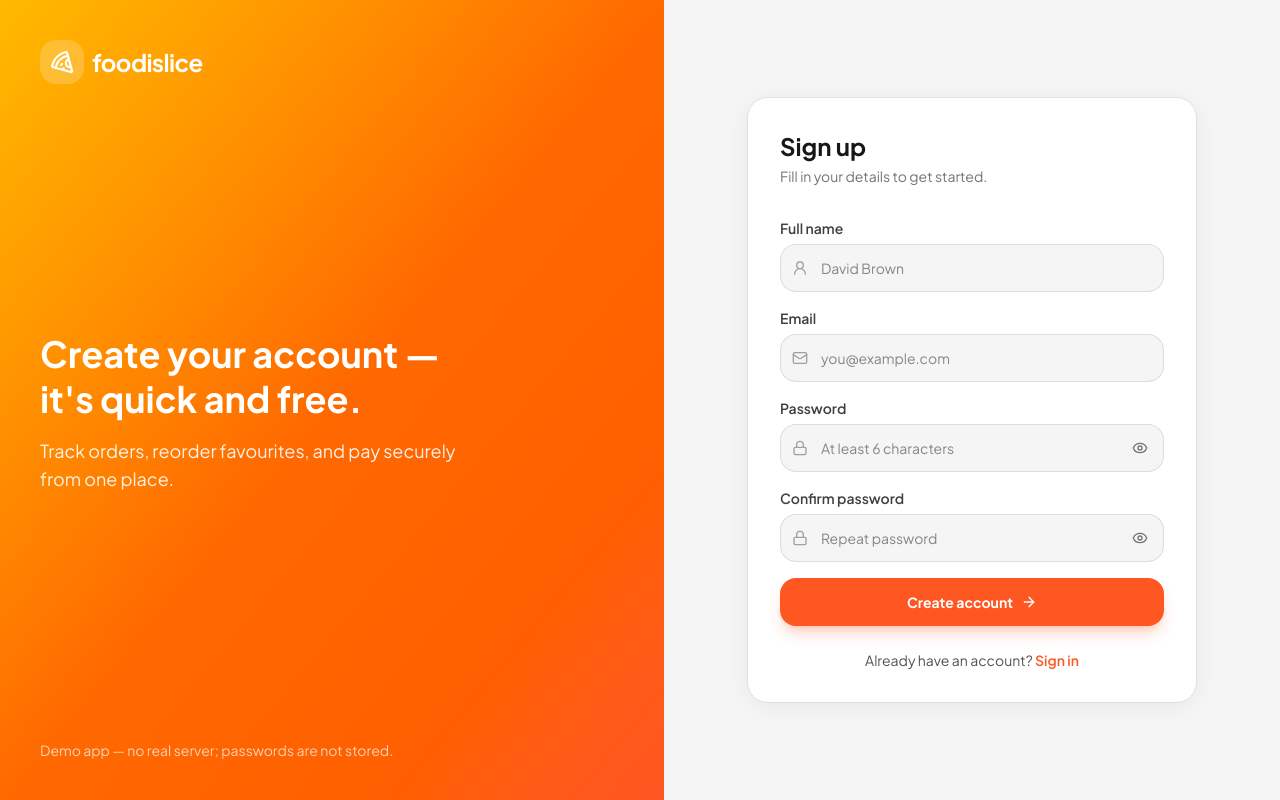
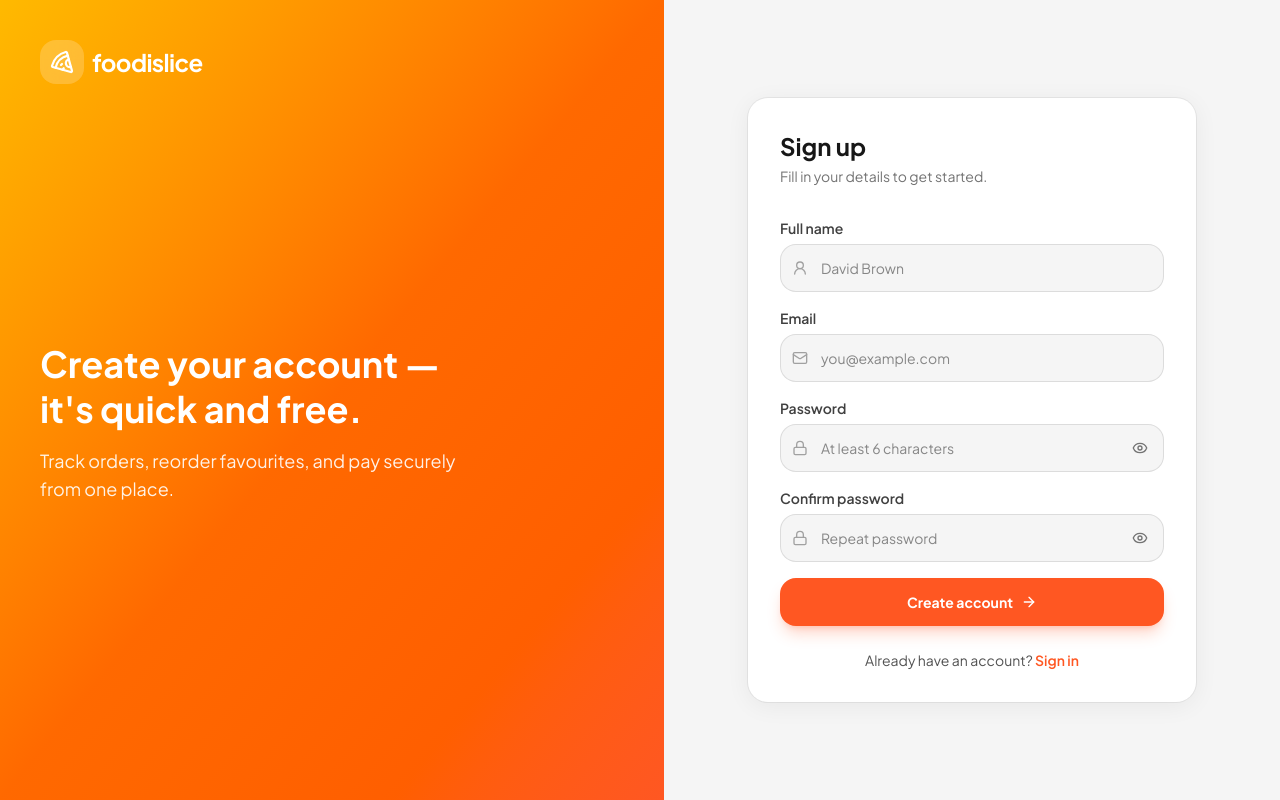
Before and after one commit to Khushbusaifi012/Fullstack-Food-Website, a React (Vite) app: page /signup in a window 1280 px wide. Built offline with nearby package versions, Linux system fonts and the light colour scheme.

Commit message:
Fix login/signup hero layout after removing demo notice

```diff
--- a/src/pages/LoginPage.tsx
+++ b/src/pages/LoginPage.tsx
@@ -26,13 +26,14 @@ export default function LoginPage() {
 
   return (
     <div className="flex min-h-screen font-sans">
-      <div className="relative hidden flex-1 flex-col justify-between bg-gradient-to-br from-brand via-orange-500 to-amber-400 p-10 text-white lg:flex">
-        <div className="flex items-center gap-2">
+      <div className="relative hidden flex-1 flex-col bg-gradient-to-br from-brand via-orange-500 to-amber-400 p-10 text-white lg:flex">
+        <div className="flex shrink-0 items-center gap-2">
           <span className="flex h-11 w-11 items-center justify-center rounded-2xl bg-white/20 backdrop-blur-sm">
             <Pizza className="h-6 w-6" strokeWidth={2.25} />
           </span>
           <span className="text-2xl font-bold tracking-tight">foodislice</span>
         </div>
+        <div className="flex flex-1 flex-col justify-center">
           <div className="max-w-md">
             <h1 className="text-4xl font-bold leading-tight">
               Order fresh food in a slice of time.
@@ -41,9 +42,7 @@ export default function LoginPage() {
               Sign in to browse menus, save favourites, and checkout faster.
             </p>
           </div>
-        <p className="text-sm text-white/70">
-          Demo app — no real server; passwords are not stored.
-        </p>
+        </div>
       </div>
 
       <div className="flex flex-1 flex-col items-center justify-center bg-surface px-4 py-10">
--- a/src/pages/SignupPage.tsx
+++ b/src/pages/SignupPage.tsx
@@ -37,13 +37,14 @@ export default function SignupPage() {
 
   return (
     <div className="flex min-h-screen font-sans">
-      <div className="relative hidden flex-1 flex-col justify-between bg-gradient-to-br from-amber-400 via-orange-500 to-brand p-10 text-white lg:flex">
-        <div className="flex items-center gap-2">
+      <div className="relative hidden flex-1 flex-col bg-gradient-to-br from-amber-400 via-orange-500 to-brand p-10 text-white lg:flex">
+        <div className="flex shrink-0 items-center gap-2">
           <span className="flex h-11 w-11 items-center justify-center rounded-2xl bg-white/20 backdrop-blur-sm">
             <Pizza className="h-6 w-6" strokeWidth={2.25} />
           </span>
           <span className="text-2xl font-bold tracking-tight">foodislice</span>
         </div>
+        <div className="flex flex-1 flex-col justify-center">
           <div className="max-w-md">
             <h1 className="text-4xl font-bold leading-tight">
               Create your account — it&apos;s quick and free.
@@ -52,9 +53,7 @@ export default function SignupPage() {
               Track orders, reorder favourites, and pay securely from one place.
             </p>
           </div>
-        <p className="text-sm text-white/70">
-          Demo app — no real server; passwords are not stored.
-        </p>
+        </div>
       </div>
 
       <div className="flex flex-1 flex-col items-center justify-center bg-surface px-4 py-10">
```
Lines whose indentation alone changed are shown as unchanged.
